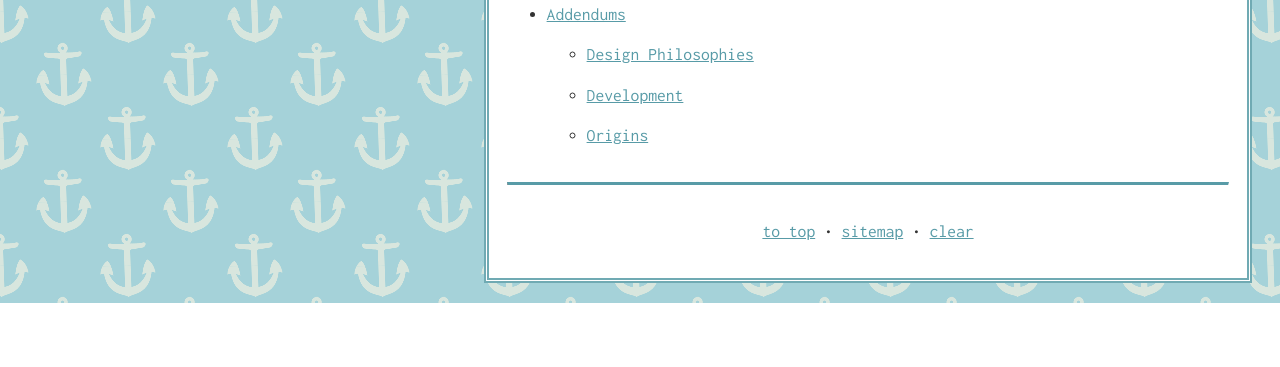
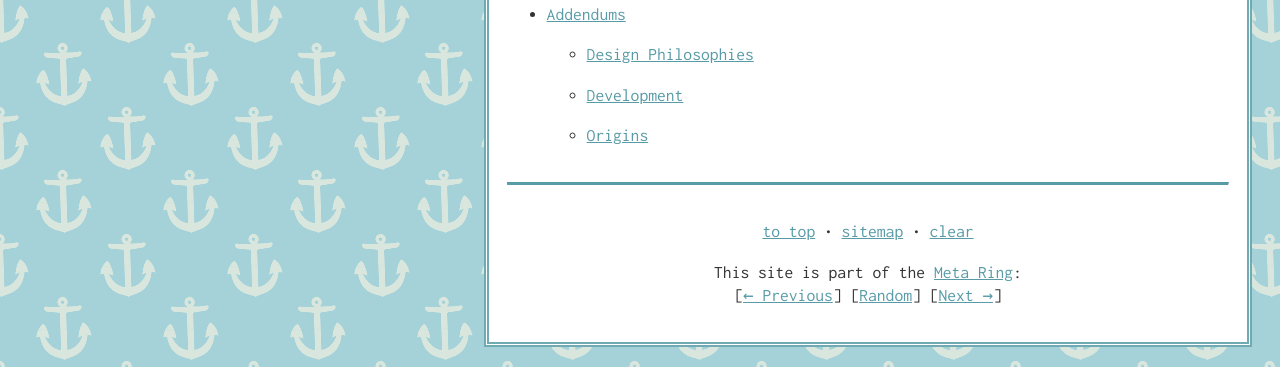
Before and after one commit to aroceu/docs, a PHP site: page /index.php in a window 1280 px wide. Shown: the part 1005-1372 px from the top of the page. Before the commit the page ends 1308 px from the top, so only its background shows below. Run offline with PHP 8.4, Linux system fonts and the light colour scheme.

Commit message:
Update footer.php

```diff
--- a/footer.php
+++ b/footer.php
@@ -1,6 +1,13 @@
 <hr />
 
 <p align="center"><a href="#">to top</a> &bull; <a href="https://aroceu.com/atlas">sitemap</a> &bull; <a href="https://aroceu.com/docs">clear</a></p>
+
+<p style="text-align: center;">
+  This site is part of the <a href="https://meta-ring.hedy.dev/">Meta Ring</a>:<br/>
+  [<a href="https://meta-ring.hedy.dev/previous">← Previous</a>]
+  [<a href="https://meta-ring.hedy.dev/random">Random</a>]
+  [<a href="https://meta-ring.hedy.dev/next">Next →</a>]
+</p>
 
 
 </div>
```
